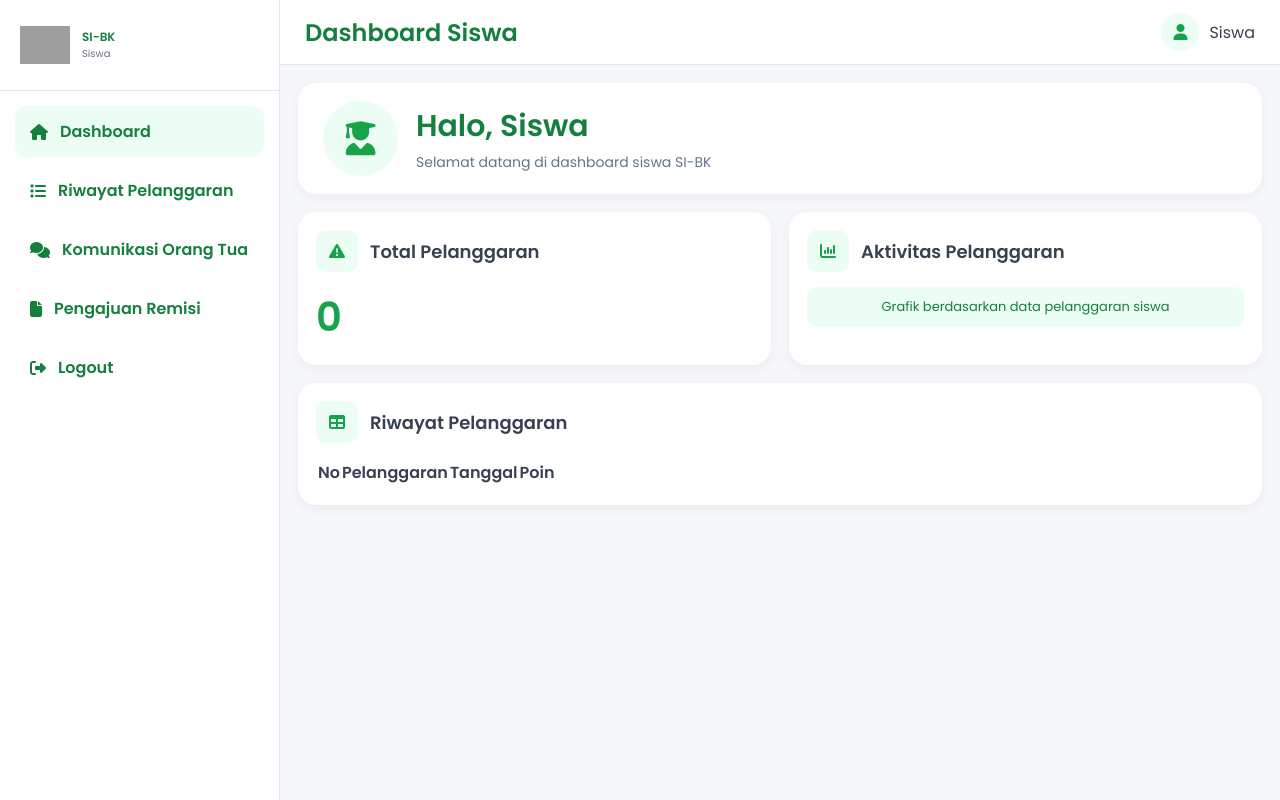
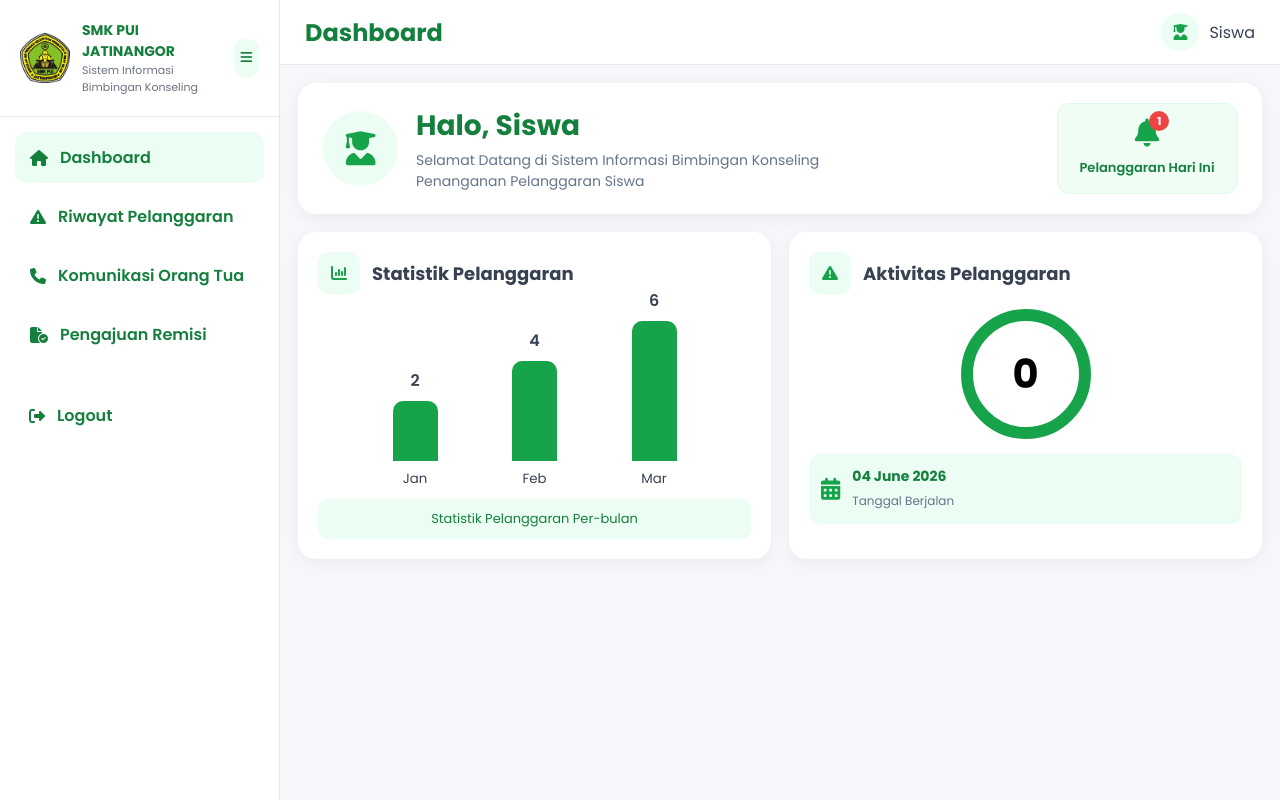
Before and after one commit to SeniApriani/SI-BK, a PHP site: page /pages/dashboard_siswa.php in a window 1280 px wide. Run offline with PHP 8.4, Linux system fonts and the light colour scheme; data that the repository does not hold is empty; grey boxes are pictures that could not be loaded.

Commit message:
update layout dashboard siswa

```diff
--- a/assets/css/2_style.css
+++ b/assets/css/2_style.css
@@ -1,27 +1,55 @@
+/* ===================================
+RESET
+=================================== */
+
 *{
     margin:0;
     padding:0;
     box-sizing:border-box;
-    font-family:'Poppins',sans-serif;
+}
+
+html,
+body{
+    height:100%;
 }
 
 body{
+    font-family:'Poppins',sans-serif;
     background:#f5f7fb;
     color:#374151;
 }
 
-/* WRAPPER */
+a{
+    text-decoration:none;
+}
+
+button{
+    font-family:'Poppins',sans-serif;
+}
+
+/* ===================================
+LAYOUT
+=================================== */
+
 .wrapper{
     display:flex;
     min-height:100vh;
 }
 
-/* SIDEBAR */
+/* ===================================
+SIDEBAR
+=================================== */
+
 .sidebar{
     width:280px;
     background:#fff;
     border-right:1px solid #e5e7eb;
     transition:.3s ease;
+    overflow:hidden;
+}
+
+.sidebar.collapsed{
+    width:70px;
 }
 
 .sidebar-header{
@@ -34,16 +62,30 @@ body{
 
 .sidebar-header img{
     width:50px;
+    height:50px;
+    object-fit:contain;
 }
 
 .logo-text h3{
     font-size:14px;
-    color:#16a34a;
+    color:#15803d;
+    font-weight:700;
 }
 
 .logo-text p{
     font-size:11px;
     color:#6b7280;
+}
+
+.sidebar-btn{
+    width:38px;
+    height:38px;
+    border:none;
+    border-radius:10px;
+    background:#ecfdf3;
+    color:#15803d;
+    cursor:pointer;
+    margin-left:auto;
 }
 
 .sidebar-menu{
@@ -56,8 +98,7 @@ body{
     gap:12px;
     padding:13px 15px;
     border-radius:12px;
-    color:#374151;
-    text-decoration:none;
+    color:#15803d;
     font-weight:600;
     margin-bottom:8px;
     transition:.3s;
@@ -66,29 +107,49 @@ body{
 .menu-link:hover,
 .menu-link.current{
     background:#ecfdf3;
-    color:#16a34a;
 }
 
-/* CONTENT */
+.sidebar.collapsed .logo-text,
+.sidebar.collapsed .menu-link span{
+    display:none;
+}
+
+.sidebar.collapsed .sidebar-header img{
+    display:none;
+}
+
+.sidebar.collapsed .menu-link{
+    justify-content:center;
+}
+
+/* ===================================
+CONTENT
+=================================== */
+
 .content{
     flex:1;
     padding:18px;
 }
 
-/* TOPBAR */
+/* ===================================
+TOPBAR
+=================================== */
+
 .topbar{
     height:65px;
     background:#fff;
     margin:-18px -18px 18px -18px;
     padding:0 25px;
+    border-bottom:1px solid #e5e7eb;
+
     display:flex;
     justify-content:space-between;
     align-items:center;
-    border-bottom:1px solid #e5e7eb;
 }
 
 .topbar-title h2{
-    color:#16a34a;
+    font-size:24px;
+    color:#15803d;
 }
 
 .user-dropdown{
@@ -102,62 +163,146 @@ body{
     height:38px;
     border-radius:50%;
     background:#ecfdf3;
+
     display:flex;
     justify-content:center;
     align-items:center;
+
     color:#16a34a;
 }
 
-/* WELCOME */
+/* ===================================
+WELCOME
+=================================== */
+
 .welcome-banner{
     background:#fff;
     border-radius:18px;
-    padding:18px 25px;
+    padding:20px 25px;
+
     display:flex;
     justify-content:space-between;
     align-items:center;
+
     margin-bottom:18px;
-    box-shadow:0 3px 12px rgba(0,0,0,.05);
+
+    box-shadow:0 4px 15px rgba(0,0,0,.05);
+    transition:.3s;
+}
+
+.welcome-banner:hover{
+    transform:translateY(-2px);
+}
+
+.welcome-left{
+    display:flex;
+    align-items:center;
+    gap:18px;
 }
 
 .welcome-banner-icon{
-    width:70px;
-    height:70px;
+    width:75px;
+    height:75px;
     border-radius:50%;
     background:#ecfdf3;
+
     display:flex;
     justify-content:center;
     align-items:center;
+}
+
+.welcome-banner-icon i{
+    font-size:34px;
     color:#16a34a;
-    font-size:28px;
 }
 
 .welcome-banner-text h1{
     font-size:28px;
+    color:#15803d;
+    margin-bottom:3px;
+}
+
+.welcome-banner-text p{
+    color:#64748b;
+    font-size:14px;
+}
+
+.remisi-notification{
+    background:#f0fdf4;
+    border:1px solid #dcfce7;
+    border-radius:12px;
+    padding:15px 20px;
+    min-width:180px;
+    text-align:center;
+}
+
+.notif-icon{
+    position:relative;
+    display:inline-block;
+    margin-bottom:8px;
+}
+
+.notif-icon i{
+    font-size:28px;
     color:#16a34a;
 }
 
-.welcome-banner-text p{
-    font-size:14px;
-    color:#64748b;
+.notif-badge{
+    position:absolute;
+    top:-8px;
+    right:-10px;
+
+    width:20px;
+    height:20px;
+
+    border-radius:50%;
+
+    background:#ef4444;
+    color:#fff;
+
+    display:flex;
+    justify-content:center;
+    align-items:center;
+
+    font-size:11px;
+    font-weight:700;
 }
 
-/* GRID */
+.remisi-notification p{
+    color:#15803d;
+    font-size:13px;
+    font-weight:600;
+}
+
+/* ===================================
+GRID
+=================================== */
+
 .dashboard-grid{
     display:grid;
     grid-template-columns:1fr 1fr;
     gap:18px;
 }
 
-/* CARD */
+/* ===================================
+CARD
+=================================== */
+
 .dashboard-card{
     background:#fff;
     border-radius:18px;
-    padding:18px;
-    box-shadow:0 3px 12px rgba(0,0,0,.05);
+    padding:20px;
+
+    box-shadow:0 4px 15px rgba(0,0,0,.05);
+
+    transition:.3s;
 }
 
-/* HEADER */
+.dashboard-card:hover{
+    transform:translateY(-3px);
+    box-shadow:0 10px 25px rgba(0,0,0,.08);
+}
+
 .card-header{
     display:flex;
     align-items:center;
@@ -168,36 +313,214 @@ body{
 .header-icon{
     width:42px;
     height:42px;
+    border-radius:10px;
     background:#ecfdf3;
-    border-radius:10px;
+
     display:flex;
     justify-content:center;
     align-items:center;
+
     color:#16a34a;
 }
 
-/* TABLE */
-table{
-    width:100%;
-    border-collapse:collapse;
+.card-header h3{
+    font-size:18px;
 }
 
-table th, table td{
-    border:1px solid #eee;
-    padding:10px;
+/* ===================================
+TOTAL
+=================================== */
+
+.total-number{
+    text-align:center;
+    font-size:55px;
+    font-weight:700;
+    color:#16a34a;
+    margin:15px 0;
 }
 
-table th{
+/* ===================================
+DATE
+=================================== */
+
+.date-box{
     background:#ecfdf3;
-    color:#166534;
+    padding:12px;
+    border-radius:12px;
+
+    display:flex;
+    align-items:center;
+    gap:12px;
 }
 
-/* FOOTER */
+.date-box i{
+    font-size:22px;
+    color:#16a34a;
+}
+
+.date-box h4{
+    color:#15803d;
+    font-size:14px;
+}
+
+.date-box span{
+    color:#64748b;
+    font-size:12px;
+}
+
+/* ===================================
+CHART FOOTER
+=================================== */
+
 .chart-footer{
     margin-top:10px;
+    background:#ecfdf3;
+    color:#15803d;
     padding:10px;
-    background:#ecfdf3;
+    text-align:center;
     border-radius:10px;
-    color:#166534;
+    font-size:13px;
+}
+
+/* ===================================
+RESPONSIVE
+=================================== */
+
+@media(max-width:992px){
+
+    .dashboard-grid{
+        grid-template-columns:1fr;
+    }
+
+    .welcome-banner{
+        flex-direction:column;
+        gap:20px;
+        text-align:center;
+    }
+
+}
+
+.chart-container{
+    height:180px;
+    display:flex;
+    justify-content:space-evenly;
+    align-items:flex-end;
+}
+
+.bar-item{
     text-align:center;
 }
+
+.bar-item span{
+    display:block;
+    margin-bottom:8px;
+    font-weight:600;
+}
+
+.bar{
+    width:45px;
+    background:#16a34a;
+    border-radius:10px 10px 0 0;
+}
+
+.bar-jan{
+    height:60px;
+}
+
+.bar-feb{
+    height:100px;
+}
+
+.bar-mar{
+    height:140px;
+}
+
+.bar-item small{
+    display:block;
+    margin-top:8px;
+}
+
+
+.donut-wrapper{
+    display:flex;
+    justify-content:center;
+    margin:15px 0;
+}
+
+.donut-chart{
+    width:130px;
+    height:130px;
+    border-radius:50%;
+    border:12px solid #16a34a;
+
+    display:flex;
+    justify-content:center;
+    align-items:center;
+}
+
+.donut-content h2{
+    font-size:40px;
+    /* color:#16a34a; */
+    color: black;
+    font-weight:700;
+}
+
+.activity-list{
+    margin:15px 0;
+}
+
+.activity-item{
+    background:#f0fdf4;
+    padding:8px 12px;   /* diperkecil */
+    border-radius:8px;
+    margin-bottom:5px;  /* jarak diperkecil biar rapat */
+
+    display:flex;
+    align-items:center;
+    gap:8px;
+
+    color:#15803d;
+    font-size:13px;
+    font-weight:500;
+    line-height:1.2;   /* biar teks nggak renggang */
+}
+.activity-item i{
+    font-size:7px;
+}
+
+.date-box{
+    margin-top:15px;
+}
+
+
+/* LOGOUT */
+.logout-link{
+    display:flex;
+    align-items:center;
+    gap:12px;
+    padding:12px 14px;
+    border-radius:12px;
+    color:#15803d;
+    font-weight:600;
+    margin:8px 15px;
+}
+
+.logout-link:hover{
+    background:#ecfdf3;
+}
+
+@media(max-width:768px){
+
+    .dashboard-grid{
+        grid-template-columns:1fr;
+    }
+
+    .content{
+        padding:15px;
+    }
+
+    .topbar{
+        margin:-15px -15px 20px -15px;
+    }
+
+}
--- a/pages/dashboard_siswa.php
+++ b/pages/dashboard_siswa.php
@@ -2,28 +2,26 @@
 session_start();
 include "../config/koneksi.php";
 
-$nisn = $_SESSION['id_siswa'] ?? '';
 $nama = $_SESSION['nama'] ?? 'Siswa';
-
-// data pelanggaran
-$data = mysqli_query($koneksi,"
-    SELECT * FROM pelanggaran_siswa
-    WHERE id_siswa='$nisn'
-");
-
-// total pelanggaran
-$total = mysqli_num_rows($data);
+$total = 0;
 ?>
 
 <!DOCTYPE html>
 <html lang="id">
 <head>
+
 <meta charset="UTF-8">
+<meta name="viewport" content="width=device-width, initial-scale=1.0">
+
 <title>Dashboard Siswa</title>
 
-<link rel="stylesheet" href="../assets/css/1_style.css">
-<link href="https://fonts.googleapis.com/css2?family=Poppins:wght@300;400;600&display=swap" rel="stylesheet">
-<link rel="stylesheet" href="https://cdnjs.cloudflare.com/ajax/libs/font-awesome/6.5.1/css/all.min.css">
+<link href="https://fonts.googleapis.com/css2?family=Poppins:wght@300;400;500;600;700&display=swap" rel="stylesheet">
+
+<link rel="stylesheet"
+href="https://cdnjs.cloudflare.com/ajax/libs/font-awesome/6.5.1/css/all.min.css">
+
+<link rel="stylesheet" href="../assets/css/2_style.css">
+
 </head>
 
 <body>
@@ -31,145 +29,256 @@ $total = mysqli_num_rows($data);
 <div class="wrapper">
 
     <!-- SIDEBAR -->
-<div class="sidebar">
+    <aside class="sidebar" id="sidebar">
 
         <div class="sidebar-header">
-        <img src="../assets/logo.png">
+
+            <img src="../assets/img/g_logo_pui.png" alt="Logo">
+
             <div class="logo-text">
-            <h3>SI-BK</h3>
-            <p>Siswa</p>
+
+                <h3>SMK PUI JATINANGOR</h3>
+
+                <p>Sistem Informasi Bimbingan Konseling</p>
+
             </div>
+
+            <button id="sidebarToggle" class="sidebar-btn">
+
+                <i class="fas fa-bars"></i>
+
+            </button>
+
         </div>
 
         <div class="sidebar-menu">
 
-        <a class="menu-link current" href="#">
-            <i class="fas fa-home"></i> <span>Dashboard</span>
+            <a href="#" class="menu-link current">
+
+                <i class="fas fa-house"></i>
+
+                <span>Dashboard</span>
+
             </a>
 
-        <a class="menu-link" href="#">
-            <i class="fas fa-list"></i> <span>Riwayat Pelanggaran</span>
+            <a href="#"
+            class="menu-link">
+
+                <i class="fas fa-triangle-exclamation"></i>
+
+                <span>Riwayat Pelanggaran</span>
+
             </a>
 
-        <a class="menu-link" href="#">
-            <i class="fas fa-comments"></i> <span>Komunikasi Orang Tua</span>
+            <a href="#"
+            class="menu-link">
+
+                <i class="fas fa-phone"></i>
+
+                <span>Komunikasi Orang Tua</span>
+
             </a>
 
-        <a class="menu-link" href="#">
-            <i class="fas fa-file"></i> <span>Pengajuan Remisi</span>
+            <a href="#"
+            class="menu-link">
+
+                <i class="fas fa-file-circle-check"></i>
+
+                <span>Pengajuan Remisi</span>
+
             </a>
 
-        <a class="menu-link" href="logout.php">
-            <i class="fas fa-right-from-bracket"></i> <span>Logout</span>
+        </div>
+
+        <a href="logout.php" class="menu-link logout-link">
+
+            <i class="fas fa-right-from-bracket"></i>
+
+            <span>Logout</span>
+
         </a>
+
+    </aside>
+
+    <!-- CONTENT -->
+    <main class="content">
+
+        <!-- TOPBAR -->
+
+        <header class="topbar">
+
+            <div class="topbar-title">
+
+                <h2>Dashboard</h2>
+
+            </div>
+
+            <div class="user-dropdown">
+
+                <div class="avatar">
+
+                    <i class="fas fa-user-graduate"></i>
+
+                </div>
+
+                <span><?= $nama; ?></span>
+
+            </div>
+
+        </header>
+
+        <!-- WELCOME -->
+
+        <section class="welcome-banner">
+
+            <div class="welcome-left">
+
+                <div class="welcome-banner-icon">
+
+                    <i class="fas fa-user-graduate"></i>
+
+                </div>
+
+                <div class="welcome-banner-text">
+
+                    <h1>Halo, <?= $nama; ?></h1>
+
+                    <p>Selamat Datang di Sistem Informasi Bimbingan Konseling</p>
+
+                    <p>Penanganan Pelanggaran Siswa</p>
 
                 </div>
 
             </div>
 
-<!-- CONTENT -->
-<div class="content">
+            <div class="remisi-notification">
 
-    <!-- TOPBAR -->
-    <div class="topbar">
-        <div class="topbar-title">
-            <h2>Dashboard Siswa</h2>
+                <div class="notif-icon">
+
+                    <i class="fas fa-bell"></i>
+
+                    <span class="notif-badge">1</span>
+
                 </div>
 
-        <div class="user-dropdown">
-            <div class="avatar">
-                <i class="fas fa-user"></i>
-            </div>
-            <span><?= $nama; ?></span>
-        </div>
+                <p>Pelanggaran Hari Ini</p>
+
             </div>
 
-    <!-- WELCOME -->
-    <div class="welcome-banner">
+        </section>
 
-        <div class="welcome-left">
-            <div class="welcome-banner-icon">
-                <i class="fas fa-user-graduate"></i>
+        <!-- DASHBOARD CARD -->
+
+        <section class="dashboard-grid">
+
+            <!-- STATISTIK -->
+
+            <div class="dashboard-card">
+
+                <div class="card-header">
+
+                    <div class="header-icon">
+
+                        <i class="fas fa-chart-column"></i>
+
                     </div>
 
-            <div class="welcome-banner-text">
-                <h1>Halo, <?= $nama; ?></h1>
-                <p>Selamat datang di dashboard siswa SI-BK</p>
+                    <h3>Statistik Pelanggaran</h3>
+
                 </div>
+
+
+
+                <div class="chart-container">
+
+    <div class="bar-item">
+        <span>2</span>
+        <div class="bar bar-jan"></div>
+        <small>Jan</small>
+    </div>
+
+    <div class="bar-item">
+        <span>4</span>
+        <div class="bar bar-feb"></div>
+        <small>Feb</small>
+    </div>
+
+    <div class="bar-item">
+        <span>6</span>
+        <div class="bar bar-mar"></div>
+        <small>Mar</small>
     </div>
 
 </div>
 
-    <!-- GRID -->
-    <div class="dashboard-grid">
-
-        <!-- STAT -->
-        <div class="dashboard-card">
-            <div class="card-header">
-                <div class="header-icon">
-                    <i class="fas fa-exclamation-triangle"></i>
+<div class="chart-footer">
+    Statistik Pelanggaran Per-bulan
 </div>
-                <h3>Total Pelanggaran</h3>
-            </div>
-
-            <h1 style="font-size:40px;color:#16a34a;">
-                <?= $total; ?>
-            </h1>
 
             </div>
 
-        <!-- MINI CHART -->
+            <!-- Aktivitas PELANGGARAN -->
+
             <div class="dashboard-card">
 
     <div class="card-header">
+
         <div class="header-icon">
-                    <i class="fas fa-chart-column"></i>
-                </div>
-                <h3>Aktivitas Pelanggaran</h3>
+            <i class="fas fa-triangle-exclamation"></i>
         </div>
 
-            <div class="chart-footer">
-                Grafik berdasarkan data pelanggaran siswa
+        <h3>Aktivitas Pelanggaran</h3>
+
+    </div>
+
+    <div class="donut-wrapper">
+
+        <div class="donut-chart">
+
+            <div class="donut-content">
+                <h2><?= $total; ?></h2>
             </div>
 
         </div>
 
     </div>
 
-    <!-- TABLE -->
-    <div class="dashboard-card" style="margin-top:18px;">
 
-        <div class="card-header">
-            <div class="header-icon">
-                <i class="fas fa-table"></i>
-            </div>
-            <h3>Riwayat Pelanggaran</h3>
-        </div>
 
-        <table class="table">
-            <tr>
-                <th>No</th>
-                <th>Pelanggaran</th>
-                <th>Tanggal</th>
-                <th>Poin</th>
-            </tr>
+    <div class="date-box">
 
-            <?php $no=1; while($row=mysqli_fetch_assoc($data)){ ?>
-            <tr>
-                <td><?= $no++; ?></td>
-                <td><?= $row['jenis_pelanggaran']; ?></td>
-                <td><?= $row['tanggal']; ?></td>
-                <td><?= $row['poin']; ?></td>
-            </tr>
-            <?php } ?>
+        <i class="fas fa-calendar-days"></i>
 
-        </table>
-
+        <div>
+            <h4><?= date('d F Y'); ?></h4>
+            <span>Tanggal Berjalan</span>
         </div>
 
     </div>
 
 </div>
 
+        </section>
+
+    </main>
+
+</div>
+
+<script>
+
+const sidebar =
+document.getElementById("sidebar");
+
+const sidebarToggle =
+document.getElementById("sidebarToggle");
+
+sidebarToggle.addEventListener("click",function(){
+
+    sidebar.classList.toggle("collapsed");
+
+});
+
+</script>
+
 </body>
 </html>
```
Lines whose indentation alone changed are shown as unchanged.
